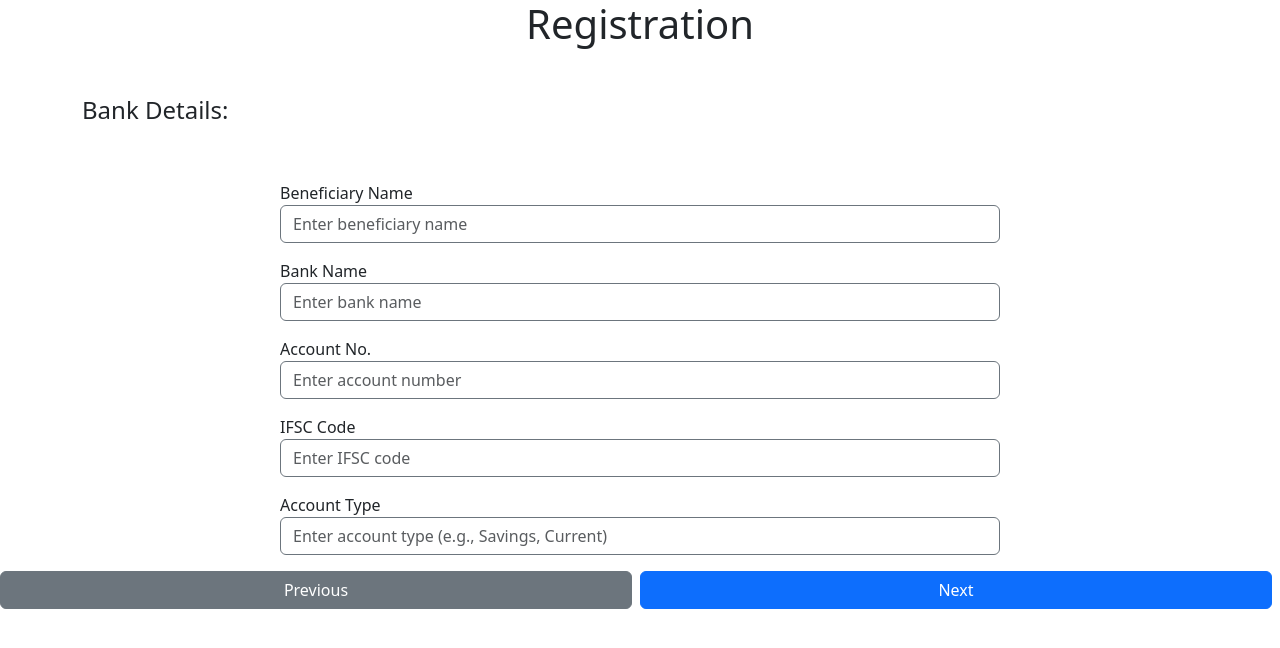
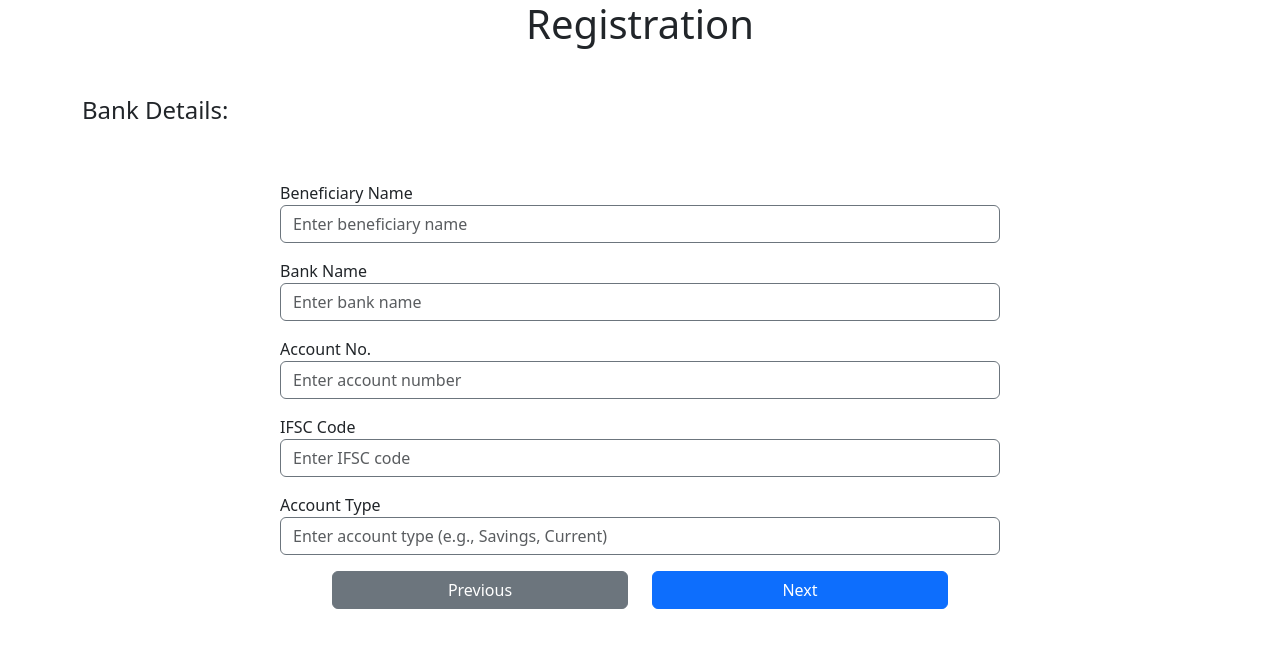
Before and after one commit to Swwapnil8669/Online_Bus_Ticket_booking_System, a React (Create React App) app in the folder go_bus_frontend/: page /operator/Details in a window 1280 px wide. Both pictures are taken after a click on the button "Next". Shown: the top 648 px of the page. Built offline with nearby package versions, Linux system fonts and the light colour scheme.

Commit message:
sign-up and sign-in functionality added

```diff
--- a/go_bus_frontend/src/View/operator/operator_details.jsx
+++ b/go_bus_frontend/src/View/operator/operator_details.jsx
@@ -42,17 +42,18 @@ export function OperatorDetails() {
 
   const nextStep = () => {
     if (step < 2) {
-      setStep((prevStep) => prevStep + 1);
+      setStep(step + 1);
     }
   };
 
   const prevStep = () => {
     if (step > 0) {
-      setStep((prevStep) => prevStep - 1);
+      setStep(step- 1);
     }
   };
 
   return (
+
     <div>
       <h1 className="d-flex justify-content-center">Registration</h1>
 
@@ -62,24 +63,46 @@ export function OperatorDetails() {
 
       <div className="d-flex justify-content-center mt-3">
         {step > 0 && (
+          <div className="container">
+            <div className="row">
+            <div className="col-6"></div>
+              <div className="col">
           <button className="btn btn-secondary me-2" onClick={prevStep}>
             Previous
           </button>
+          </div>
+
+          </div>
+          </div>
         )}
 
         {step < 2 && (
+          <div className="container">
+            <div className="row">
+            <div className="col">
           <button className="btn btn-primary me-2" onClick={nextStep}>
             Next
           </button>
+          </div>
+          <div className="col-6"></div>
+          </div>
+          </div>
         )}
 
         {step === 2 && (
+           <div className="container">
+           <div className="row">
+           <div className="col">
           <button
             className="btn btn-success"
             onClick={handleSubmit}
           >
             Submit
           </button>
+          </div>
+          <div className="col-6"></div>
+          </div>
+          </div>
         )}
       </div>
     </div>
```
Also changed, not shown: 1 other file (tests, documents, lock files or other folders).
